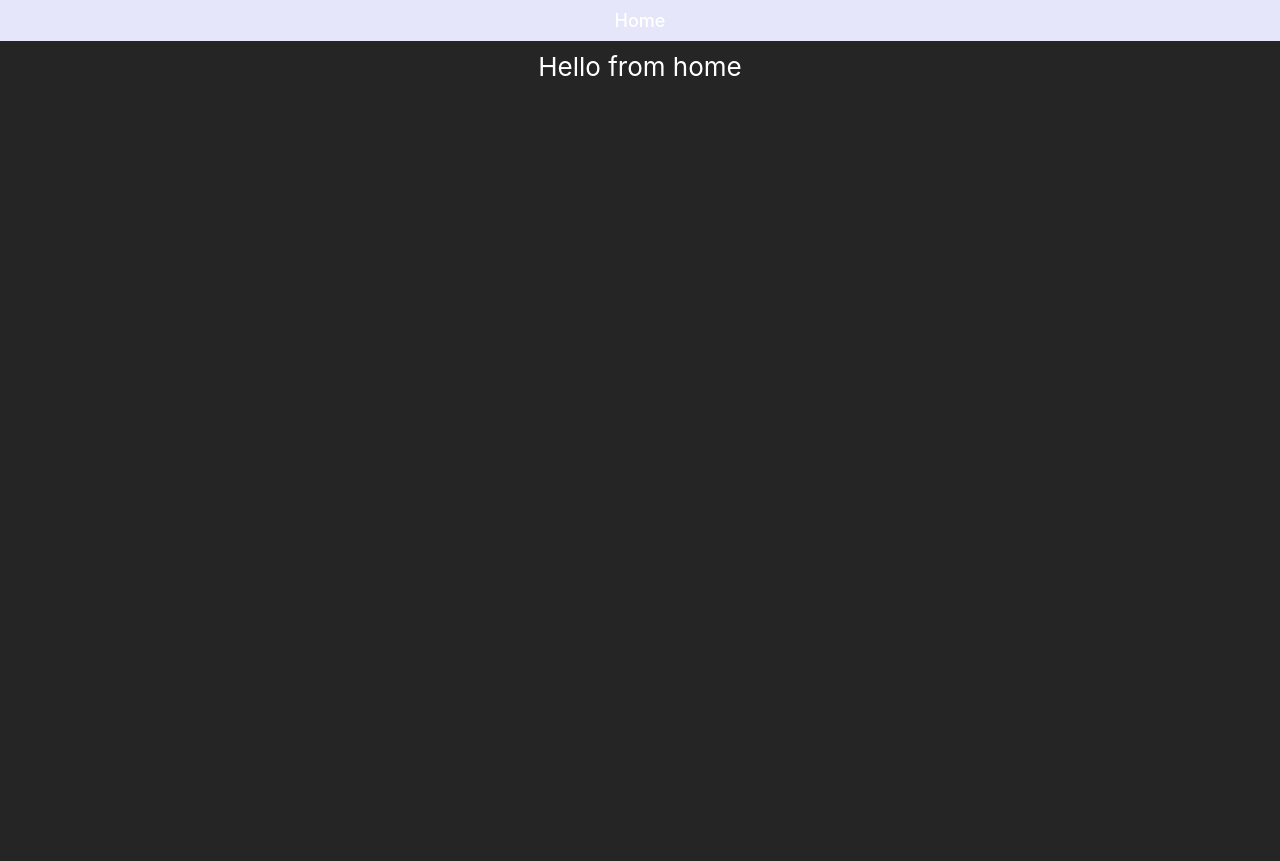
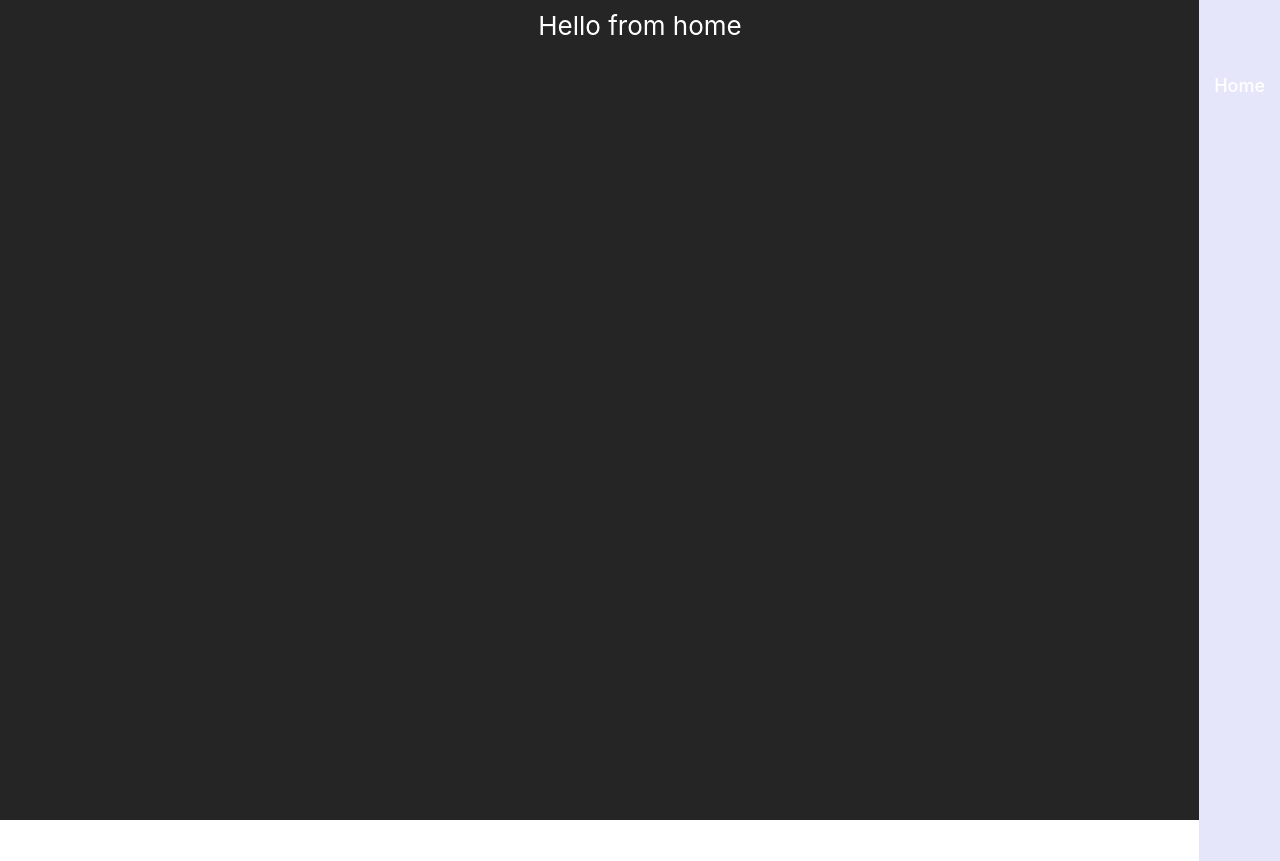
Before and after one commit to jemappellenora/FE_jemappellenoraPersonal, a React (Create React App) app: page / in a window 1280 px wide. After the commit the page ends 820 px from the top, so only its background shows below. Built offline with nearby package versions, Linux system fonts and the light colour scheme.

Commit message:
style: reposition navBar

```diff
--- a/src/app/App.css
+++ b/src/app/App.css
@@ -18,9 +18,22 @@
   color: #454545;
 }
 
+.genInfo {
+  font-size: 20px;
+}
+
 .navBar {
   background-color: lavender;
-  padding: 10px;
+  padding: 15px;
+  padding-top: 75px;
+  position: fixed;
+  justify-content: end;
+  height: 100%;
+  z-index: 1;
+  overflow-x: hidden;
+  overflow-y: hidden;
+  overflow: hidden;
+  right: 0;
 }
 
 .navLink {
```
